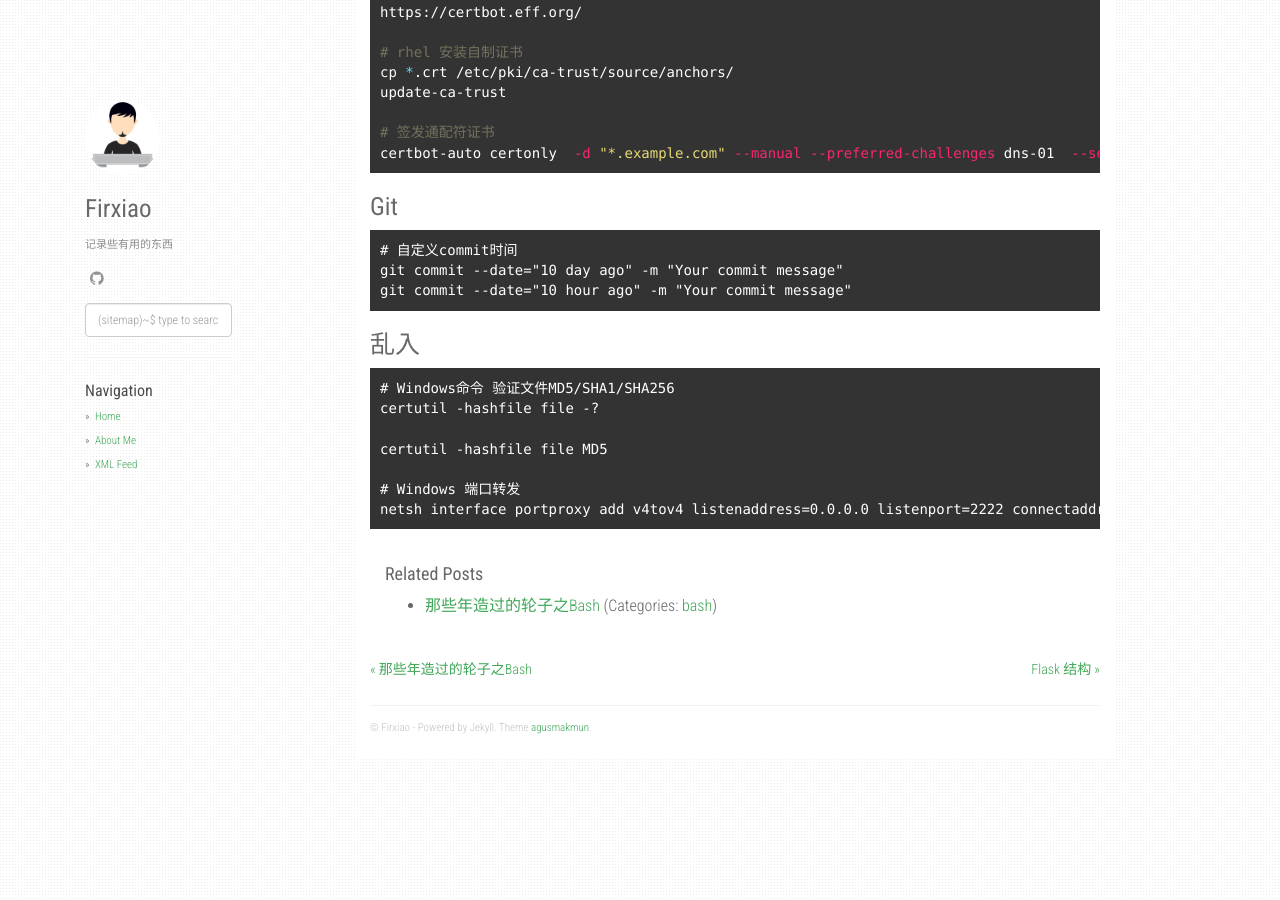
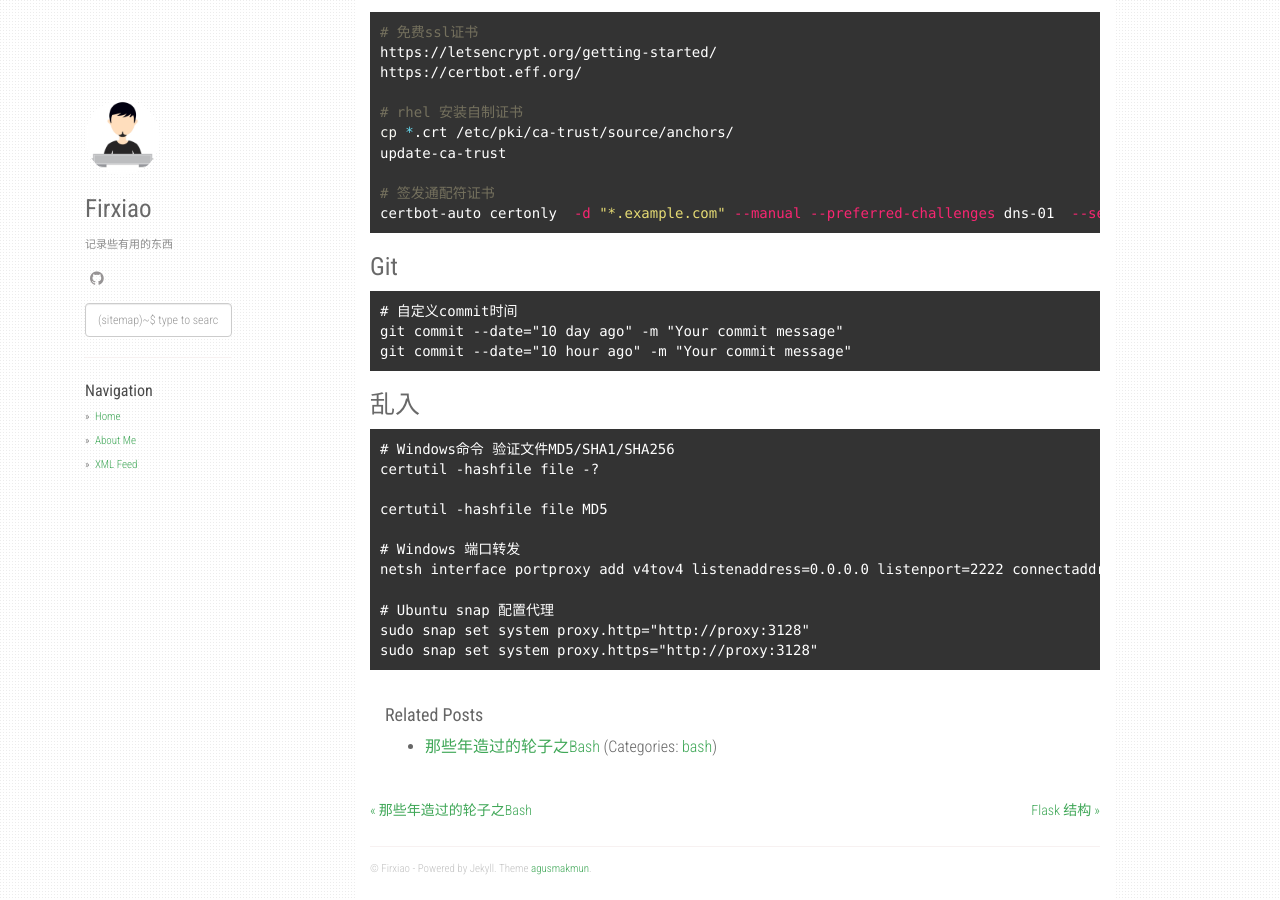
Before and after one commit to Firxiao/firxiao.github.io, a Jekyll site: the page built from _posts/2019-07-29-bash-skills.md, in a window 1280 px wide and 900 px high, scrolled down 5322 px. Built offline with Jekyll 4.4.1, drawn with Linux system fonts in a browser that asks for light colours; nearby versions of some CDN libraries; comment, search, counter and statistics services are not loaded; some of the changed text lies outside the part shown.

Commit message:
Add skills

````diff
--- a/_posts/2019-07-29-bash-skills.md
+++ b/_posts/2019-07-29-bash-skills.md
@@ -292,4 +295,8 @@ certutil -hashfile file MD5
 
 # Windows 端口转发
 netsh interface portproxy add v4tov4 listenaddress=0.0.0.0 listenport=2222 connectaddress=192.168.215.123 connectport=22
+
+# Ubuntu snap 配置代理
+sudo snap set system proxy.http="http://proxy:3128"
+sudo snap set system proxy.https="http://proxy:3128"
 ```
````
Also changed, not shown: other parts of _posts/2019-07-29-bash-skills.md (+3 -0 lines).
